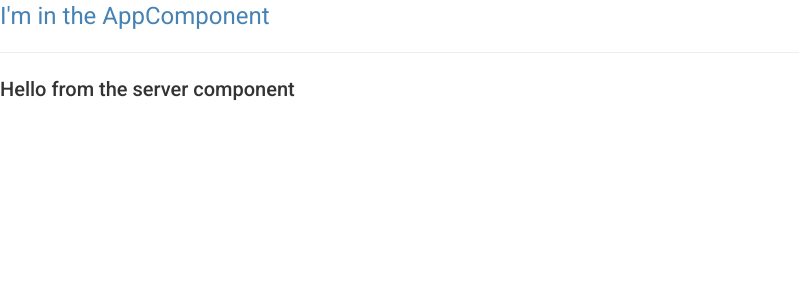
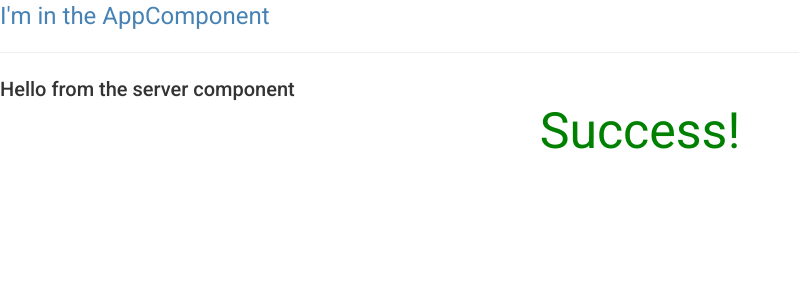
Before and after one commit to seaboyz/angular, an Angular app: page / in a window 1280 px wide. Shown: the top 300 px of the page, without its empty margins (0-799 px from the left). Built offline with nearby package versions, Linux system fonts and the light colour scheme.

Commit message:
Add success Component

```diff
--- a/src/app/app.component.html
+++ b/src/app/app.component.html
@@ -1,3 +1,4 @@
 <h1>I'm in the AppComponent</h1>
 <hr>
-<app-server></app-server>
+<app-server>
+</app-server>
--- a/src/app/app.module.ts
+++ b/src/app/app.module.ts
@@ -8,13 +8,14 @@ import { ServerComponent } from "./server/server.component";
 import { ServersComponent } from './servers/servers.component';
 import { BrowserAnimationsModule } from '@angular/platform-browser/animations';
 import { MatButtonModule } from '@angular/material/button'
+import { SuccessAlertComponent } from "./success-alert/success-alert.component";
 
 @NgModule({
   declarations: [
     AppComponent,
     ServerComponent,
     ServersComponent,
-
+    SuccessAlertComponent
   ],
   imports: [
     BrowserModule,
--- a/src/app/server/server.component.html
+++ b/src/app/server/server.component.html
@@ -1 +1,2 @@
 <h2>Hello from the server component</h2>
+<app-success-alert></app-success-alert>
--- /dev/null
+++ b/src/app/success-alert/success-alert.component.css
@@ -0,0 +1,5 @@
+p {
+    color:green;
+    font-size:50px;
+    text-align: center;
+}
--- /dev/null
+++ b/src/app/success-alert/success-alert.component.html
@@ -0,0 +1 @@
+<p>{{getMessage()}}</p>
--- /dev/null
+++ b/src/app/success-alert/success-alert.component.ts
@@ -0,0 +1,18 @@
+import { Component } from "@angular/core";
+
+@Component({
+    selector: "app-success-alert",
+    templateUrl: "./success-alert.component.html",
+    styleUrls: ["./success-alert.component.css"],
+})
+export class SuccessAlertComponent
+{
+    private message: string = "Success!"
+
+
+
+    getMessage()
+    {
+        return this.message
+    }
+}
```
